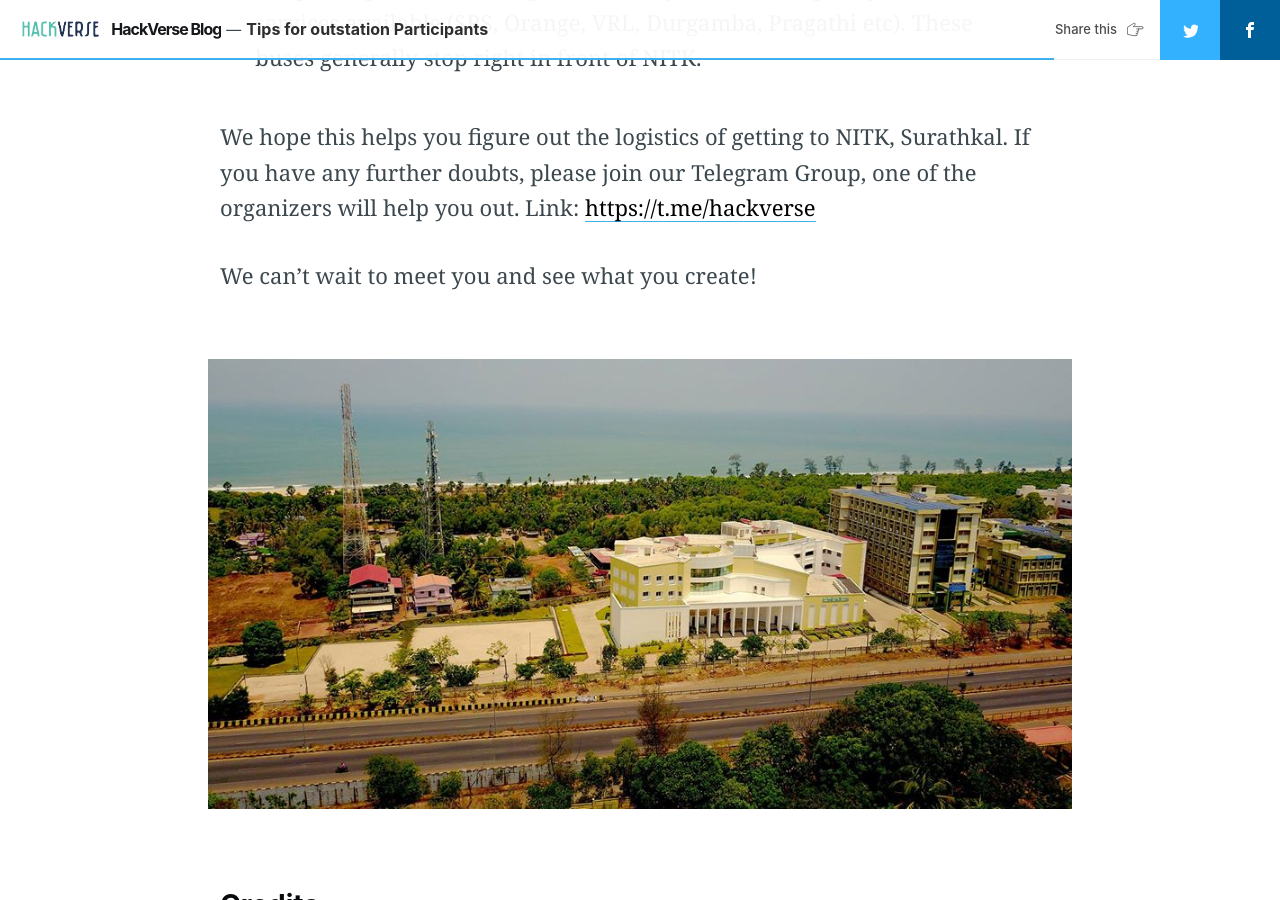
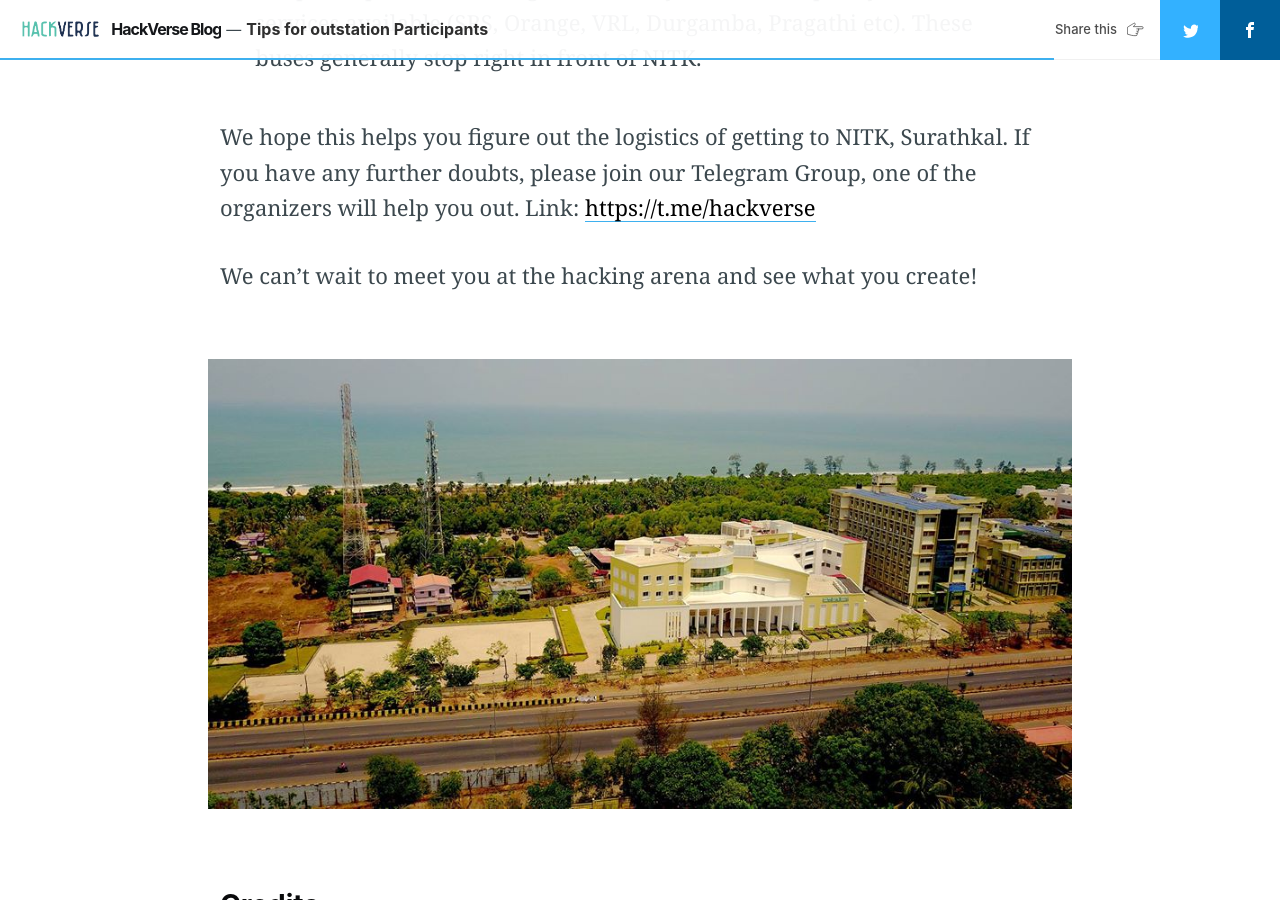
Before and after one commit to HackVerse/blog, a Jekyll site: the page built from _posts/2019-11-23-tips-for-outstation-participants.md, in a window 1280 px wide and 900 px high, scrolled down 4029 px. Built offline with Jekyll 4.4.1, drawn with Linux system fonts in a browser that asks for light colours; nearby versions of some CDN libraries; comment, search, counter and statistics services are not loaded.

```diff
--- a/_posts/2019-11-23-tips-for-outstation-participants.md
+++ b/_posts/2019-11-23-tips-for-outstation-participants.md
@@ -55,7 +55,7 @@ If you plan to travel to NITK, Surathkal by a flight, the nearest airport to NIT
 
 We hope this helps you figure out the logistics of getting to NITK, Surathkal. If you have any further doubts, please join our Telegram Group, one of the organizers will help you out. Link: [https://t.me/hackverse](https://t.me/hackverse)
 
-We can't wait to meet you and see what you create!
+We can't wait to meet you at the hacking arena and see what you create!
 
 <img src="./assets/images/nitk/lhcc.jpg" alt="LHC-C NITK Surathkal" height="450px">
 
```
